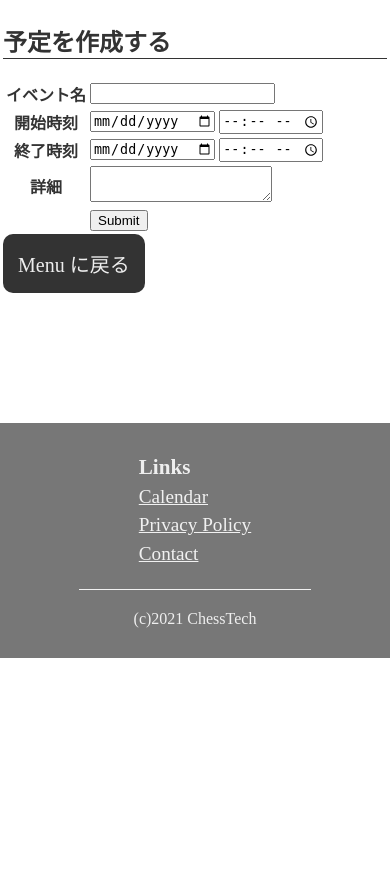
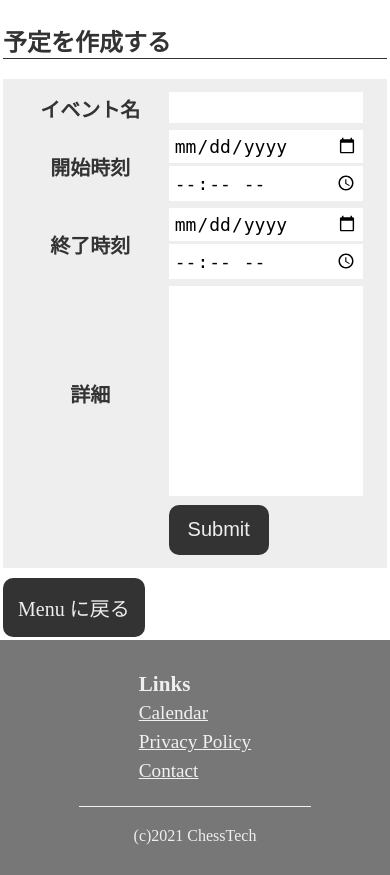
Before and after one commit to grkon03/ChessTechWebsite, a PHP site: page /menu/registSchedules/ in a window 390 px wide. Shown: the part 186-1061 px from the top of the page. Before the commit the page ends 844 px from the top, so only its background shows below. Run offline with PHP 8.4, Linux system fonts and the light colour scheme; some web fonts are replaced.

Commit message:
registSchedulesのスマホデザイン作成

```diff
--- a/php/css/main/menu/registSchedules/index.css
+++ b/php/css/main/menu/registSchedules/index.css
@@ -1,35 +1,87 @@
 /* for all */
+#regist_schedule #regist_schedule_form table {
+    background: #eee;
+    font-size: 20px;
+    padding: 10px;
+    margin: 10px 0;
+}
+
+#regist_schedule #regist_schedule_form td {
+    background: #eee;
+}
+
+#regist_schedule #regist_schedule_form input  {
+    display: block;
+    border: none;
+    border-bottom: 3px solid #eee;
+}
+
+#regist_schedule #regist_schedule_form textarea {
+    border: none;
+    resize: none;
+}
+
+#regist_schedule input#regist_schedule_form_submit {
+    width: 100px;
+    height: 50px;
+    font-size: 20px;
+    background: #333;
+    color: #eee;
+    border: none;
+    border-radius: 10px;
+    cursor: pointer;
+}
 
 @media screen and (max-width: 700px) {
     /* for smartphone */
 
+    #regist_schedule_form table {
+        width: 100%;
+    }
+
+    #regist_schedule_form table tr {
+        width: 100%;
+    }
+
+    #regist_schedule_form table tr th {
+        width: 40%;
+    }
+
+    #regist_schedule_form table tr td  {
+        width: 55%;
+    }
+
+    #regist_schedule_form input {
+        padding: 5px;
+        width: 90%;
+        font-size: 18px;
+    }
+
+    #regist_schedule_form textarea {
+        padding: 5px;
+        width: 90%;
+        height: 200px;
+        font-size: 18px;
+    }
+
+    #regist_schedule input#regist_schedule_form_submit:active {
+        background: #f6f6f6;
+        color: #333;
+    }
 }
 
 @media screen and (min-width: 701px) {
     /* for pc */
-
-    #regist_schedule #regist_schedule_form table {
-        background: #eee;
-        font-size: 20px;
-        padding: 10px;
-    }
 
     #regist_schedule #regist_schedule_form th {
         width: 150px;
         padding: 10px
     }
 
-    #regist_schedule #regist_schedule_form td {
-        background: #eee;
-    }
-
     #regist_schedule #regist_schedule_form input {
         width: 400px;
         font-size: 20px;
         padding: 10px;
-        display: block;
-        border: none;
-        border-bottom: 3px solid #eee;
     }
 
     #regist_schedule #regist_schedule_form textarea {
@@ -37,17 +89,9 @@
         height: 200px;
         font-size: 20px;
         padding: 10px;
-        border: none;
     }
 
     #regist_schedule input#regist_schedule_form_submit {
-        width: 100px;
-        height: 50px;
-        background: #333;
-        color: #eee;
-        border: none;
-        border-radius: 10px;
-        cursor: pointer;
         transition: 0.3s;
     }
 
--- a/php/menu/registSchedules/index.php
+++ b/php/menu/registSchedules/index.php
@@ -22,7 +22,7 @@
         <div id="main">
             <div id="menu_page_main">
                 <h2>予定を作成する</h2>
-                <div id="regist_schedule">
+                <div id="regist_schedule" class="menu_page_mini">
                     <form id="regist_schedule_form" action="./" method="POST">
                         <table>
                             <tbody>
```
